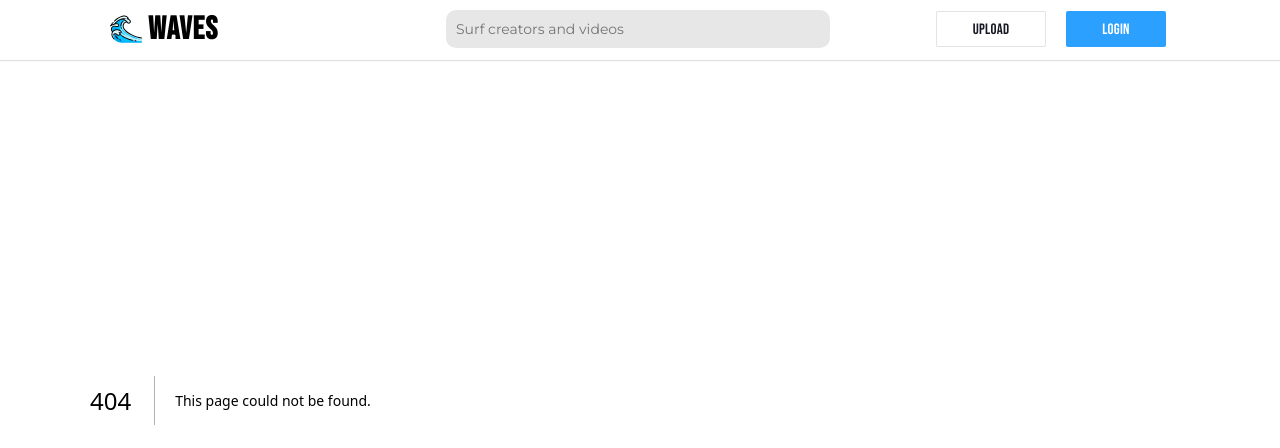
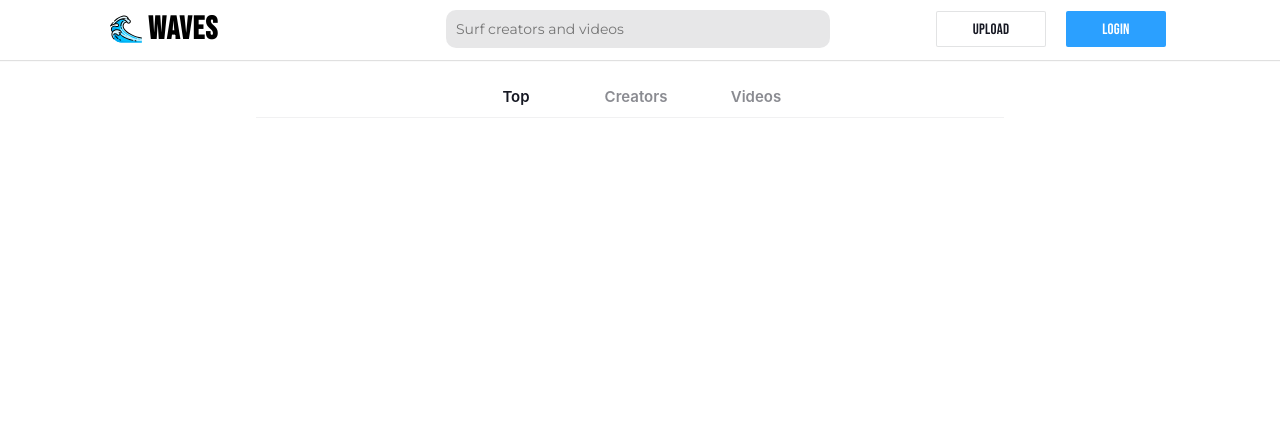
Before and after one commit to neillydev/waves_v2, a Next.js app: page /explore in a window 1280 px wide. Before the commit this address had no page. Shown: the top 448 px of the page. Built offline with nearby package versions, Linux system fonts and the light colour scheme.

Commit message:
create Explore page

```diff
--- /dev/null
+++ b/src/pages/explore/index.tsx
@@ -0,0 +1,41 @@
+import React, { useState } from "react";
+
+import styles from "../../styles/Explore/Explore.module.css";
+
+export enum ExploreViewType {
+  TOP,
+  CREATORS,
+  VIDEOS,
+}
+
+const Explore = () => {
+    const [viewType, setViewType] = useState<ExploreViewType>(ExploreViewType.TOP);
+
+  return (
+    <div className={styles.exploreContainer}>
+      <div className={styles.exploreWrapper}>
+        <div className={styles.exploreTabsWrapper}>
+          <ul className={styles.exploreTabsList}>
+            <li
+            className={`${styles.exploreTabsItem} ${viewType !== ExploreViewType.TOP || styles.selected}`}
+            onClick={() => setViewType(ExploreViewType.TOP)}>
+              <span>Top</span>
+            </li>
+            <li
+            className={`${styles.exploreTabsItem} ${viewType !== ExploreViewType.CREATORS || styles.selected}`}
+            onClick={() => setViewType(ExploreViewType.CREATORS)}>
+              <span>Creators</span>
+            </li>
+            <li
+            className={`${styles.exploreTabsItem} ${viewType !== ExploreViewType.VIDEOS || styles.selected}`}
+            onClick={() => setViewType(ExploreViewType.VIDEOS)}>
+              <span>Videos</span>
+            </li>
+          </ul>
+        </div>
+      </div>
+    </div>
+  );
+};
+
+export default Explore;
--- /dev/null
+++ b/src/styles/Explore/Explore.module.css
@@ -0,0 +1,57 @@
+.exploreContainer {
+  display: flex;
+  margin: 0px auto;
+  position: relative;
+  min-width: 420px;
+  top: 60px;
+  position: relative;
+  bottom: 0px;
+}
+
+.exploreTabsWrapper {
+  flex: 1 1 auto;
+  padding: 16px 24px 67px 16px;
+  width: 800px;
+  display: flex;
+  justify-content: center;
+}
+
+.exploreTabsList::before {
+  content: "";
+  position: absolute;
+  bottom: 0px;
+  right: 12px;
+  left: 0px;
+  border-bottom: 1px solid rgba(22, 24, 35, 0.12);
+  transform: scaleY(0.5);
+}
+
+.exploreTabsList {
+  display: flex;
+  list-style: none;
+  margin: 0;
+  padding: 0;
+  position: relative;
+  width: 100%;
+  justify-content: center;
+}
+
+.exploreTabsItem {
+  display: inline-flex;
+  align-items: center;
+  justify-content: center;
+  cursor: pointer;
+  text-align: center;
+  padding: 10px 0px;
+  font-size: 15px;
+  line-height: 22px;
+  color: rgba(22, 24, 35, 0.5);
+  transition: all 0s ease 0s, all 0.3s ease 0s;
+  width: 120px;
+  font-family: -apple-system,BlinkMacSystemFont,"Segoe UI","Noto Sans",Helvetica,Arial,sans-serif,"Apple Color Emoji","Segoe UI Emoji";
+  font-weight: 600;
+}
+
+.selected {
+  color: rgb(22, 24, 35);
+}
```
